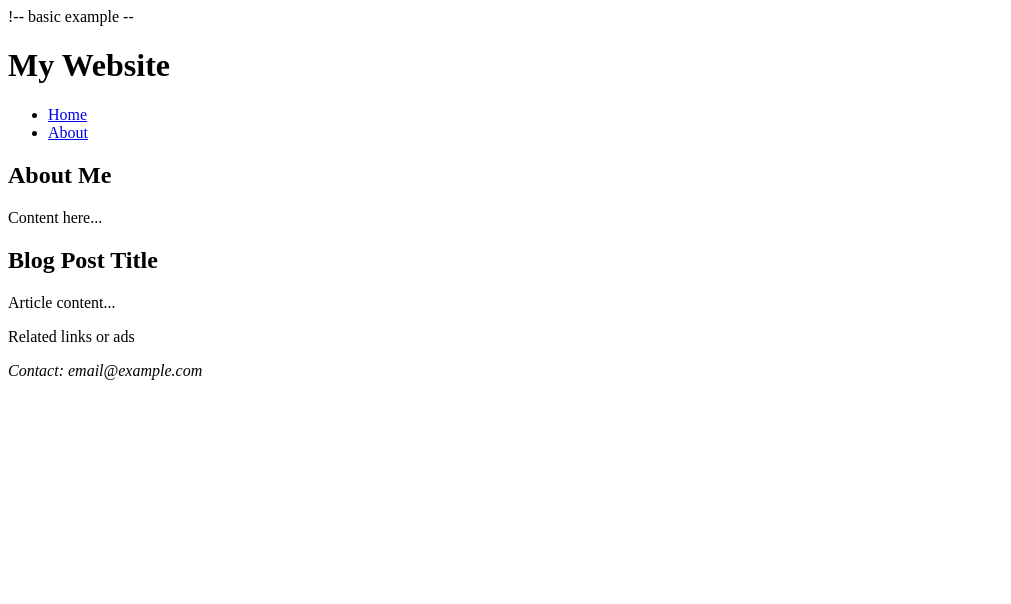
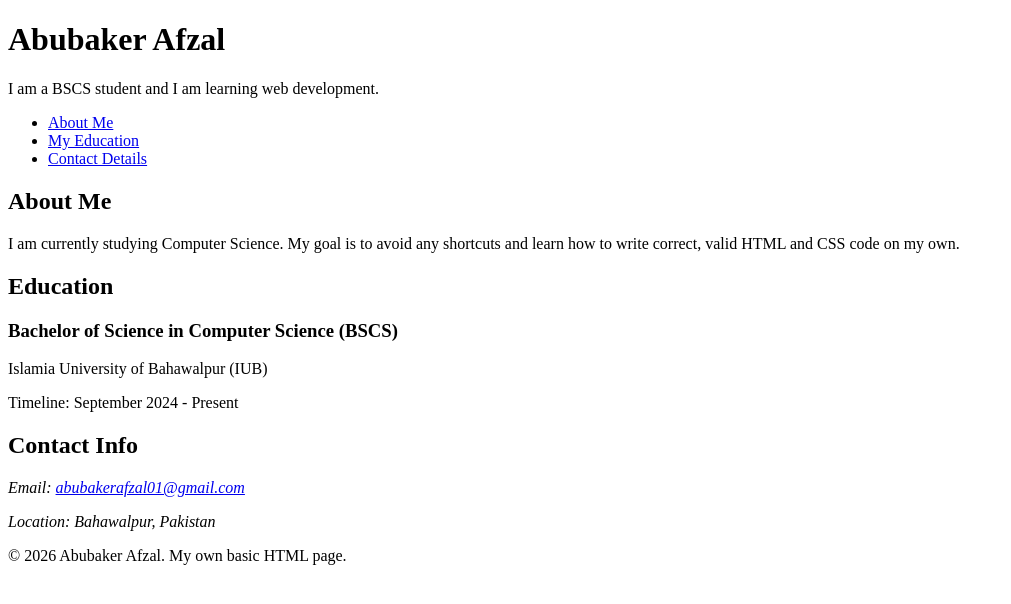
Before and after one commit to AbubakerAfzal01/html-css-practice, a plain HTML site: page HTML/Day-07/index.html in a window 1280 px wide. Shown: the whole page, without its empty margins (0-1011 px from the left). Drawn offline with Linux system fonts and the light colour scheme.

Commit message:
add Day-07 index.html

```diff
--- a/HTML/Day-07/index.html
+++ b/HTML/Day-07/index.html
@@ -1,32 +1,54 @@
-!-- basic example --
+<!DOCTYPE html>
+<html lang="en">
+<head>
+    <meta charset="UTF-8">
+    <meta name="viewport" content="width=device-width, initial-scale=1.0">
+    <title>Abubaker Afzal | Student Portfolio</title>
+</head>
 <body>
+
     <header>
-        <h1>My Website</h1>
-        <nav>
-            <ul>
-                <li><a href="#">Home</a></li>
-                <li><a href="#">About</a></li>
-            </ul>
-        </nav>
+        <h1>Abubaker Afzal</h1>
+        <p>I am a BSCS student and I am learning web development.</p>
     </header>
 
+    <nav>
+        <ul>
+            <li><a href="#about-me">About Me</a></li>
+            <li><a href="#my-education">My Education</a></li>
+            <li><a href="#my-contact">Contact Details</a></li>
+        </ul>
+    </nav>
+
     <main>
-        <section>
+
+        <section id="about-me">
             <h2>About Me</h2>
-            <p>Content here...</p>
+            <p>I am currently studying Computer Science. My goal is to avoid any shortcuts and learn how to write correct, valid HTML and CSS code on my own.</p>
         </section>
 
-        <article>
-            <h2>Blog Post Title</h2>
-            <p>Article content...</p>
-        </article>
+        <section id="my-education">
+            <h2>Education</h2>
+            <article>
+                <h3>Bachelor of Science in Computer Science (BSCS)</h3>
+                <p>Islamia University of Bahawalpur (IUB)</p>
+                <p>Timeline: September 2024 - Present</p>
+            </article>
+        </section>
 
-        <aside>
-            <p>Related links or ads</p>
-        </aside>
     </main>
 
+    <aside id="my-contact">
+        <h2>Contact Info</h2>
+        <address>
+            <p>Email: <a href="mailto:abubakerafzal01@gmail.com">abubakerafzal01@gmail.com</a></p>
+            <p>Location: Bahawalpur, Pakistan</p>
+        </address>
+    </aside>
+
     <footer>
-        <address>Contact: email@example.com</address>
+        <p>&copy; 2026 Abubaker Afzal. My own basic HTML page.</p>
     </footer>
+
 </body>
+</html>
```
